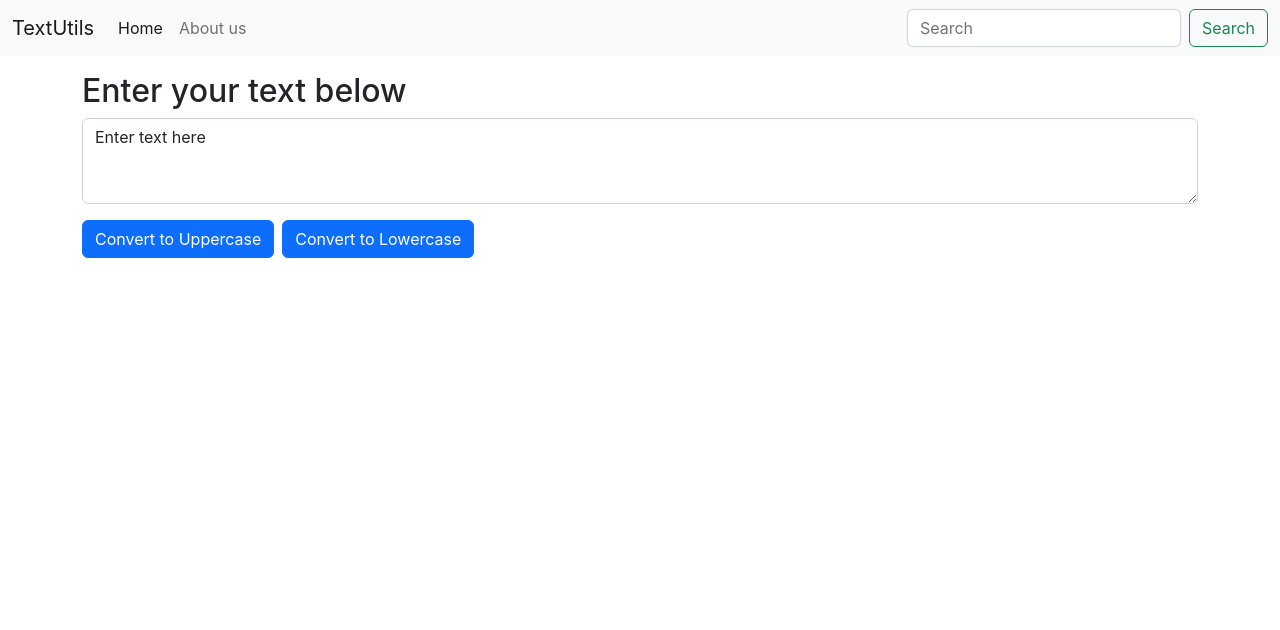
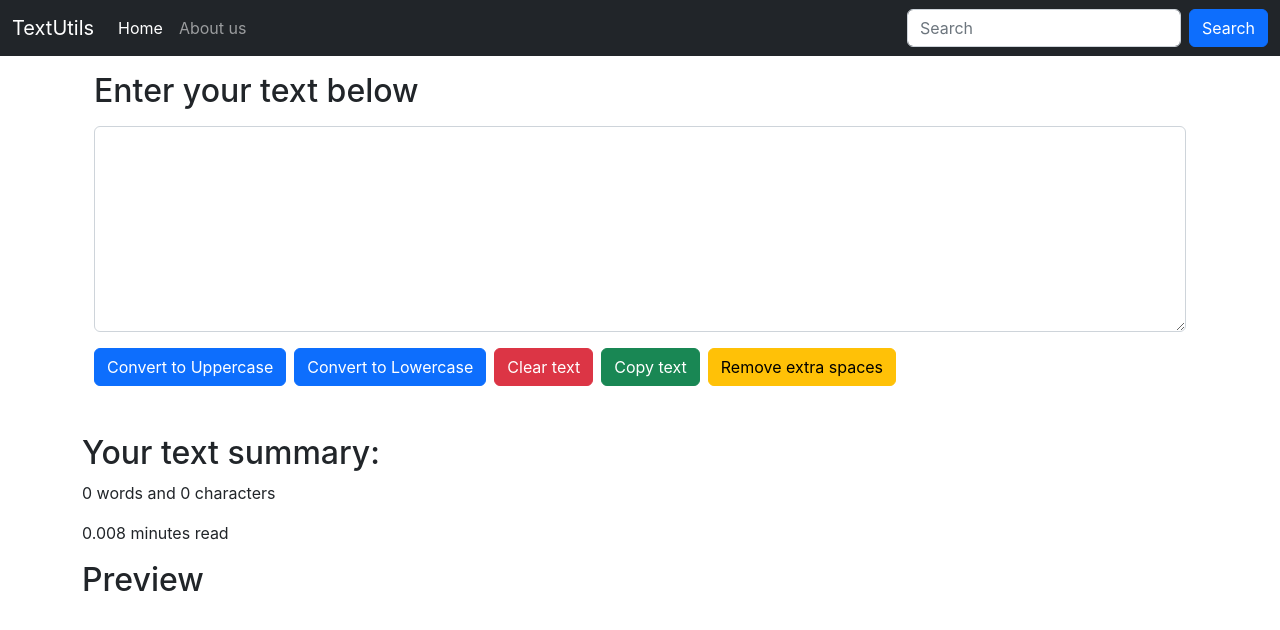
Before and after one commit to ihilalahmad/text-utls, a React (Create React App) app: page / in a window 1280 px wide. Shown: the top 630 px of the page. Built offline with nearby package versions, Linux system fonts and the light colour scheme.

Commit message:
some new features added.

```diff
--- a/src/App.js
+++ b/src/App.js
@@ -2,6 +2,7 @@ import logo from "./logo.svg";
 import "./App.css";
 import Navbar from "./components/Navbar";
 import Textform from "./components/Textform";
+import About from "./components/About";
 
 function App() {
   return (
--- a/src/components/Navbar.js
+++ b/src/components/Navbar.js
@@ -2,7 +2,7 @@ import React from "react";
 
 export default function Navbar(props) {
   return (
-    <nav className="navbar navbar-expand-lg bg-light">
+    <nav className="navbar navbar-expand-lg navbar-dark bg-dark">
       <div className="container-fluid">
         <a className="navbar-brand" href="#">
           {props.title}
@@ -38,7 +38,7 @@ export default function Navbar(props) {
               placeholder="Search"
               aria-label="Search"
             />
-            <button className="btn btn-outline-success" type="submit">
+            <button className="btn btn-primary" type="submit">
               Search
             </button>
           </form>
--- a/src/components/Textform.js
+++ b/src/components/Textform.js
@@ -1,7 +1,7 @@
 import React, { useState } from "react";
 
 export default function Textform(props) {
-  const [text, setText] = useState("Enter text here");
+  const [text, setText] = useState("");
   //   setText("Hilal ahmad is MERN Stack developer");
 
   const convertToUpperCase = () => {
@@ -14,29 +14,63 @@ export default function Textform(props) {
     setText(newText);
   };
 
+  const clearText = () => {
+    let newText = "";
+    setText(newText);
+  };
+
+  const copyText = () => {
+    navigator.clipboard.writeText(text);
+  };
+
+  const removeExtraSpaces = () => {
+    let newText = text.split(/[ ]+/);
+    setText(newText.join(" "));
+  };
+
   const onTextChange = (event) => {
     console.log("Text changing....");
     setText(event.target.value);
   };
 
   return (
-    <div>
+    <>
+      <div className="container">
         <div className="mb-3">
           <h2>{props.heading}</h2>
           <textarea
-          className="form-control"
+            className="form-control mt-3"
             value={text}
             id="myTextBox"
-          rows="3"
+            rows="8"
             onChange={onTextChange}
           ></textarea>
         </div>
         <button className="btn btn-primary me-2" onClick={convertToUpperCase}>
           Convert to Uppercase
         </button>
-      <button className="btn btn-primary " onClick={convertToLowerCase}>
+        <button className="btn btn-primary me-2" onClick={convertToLowerCase}>
           Convert to Lowercase
         </button>
+        <button className="btn btn-danger me-2" onClick={clearText}>
+          Clear text
+        </button>
+        <button className="btn btn-success me-2" onClick={copyText}>
+          Copy text
+        </button>
+        <button className="btn btn-warning " onClick={removeExtraSpaces}>
+          Remove extra spaces
+        </button>
       </div>
+      <div className="contianer mt-5">
+        <h2>Your text summary:</h2>
+        <p>
+          {text.split(" ").length - 1} words and {text.length} characters
+        </p>
+        <p>{0.008 * text.split(" ").length} minutes read</p>
+        <h2>Preview</h2>
+        <p>{text}</p>
+      </div>
+    </>
   );
 }
```
Lines whose indentation alone changed are shown as unchanged.
